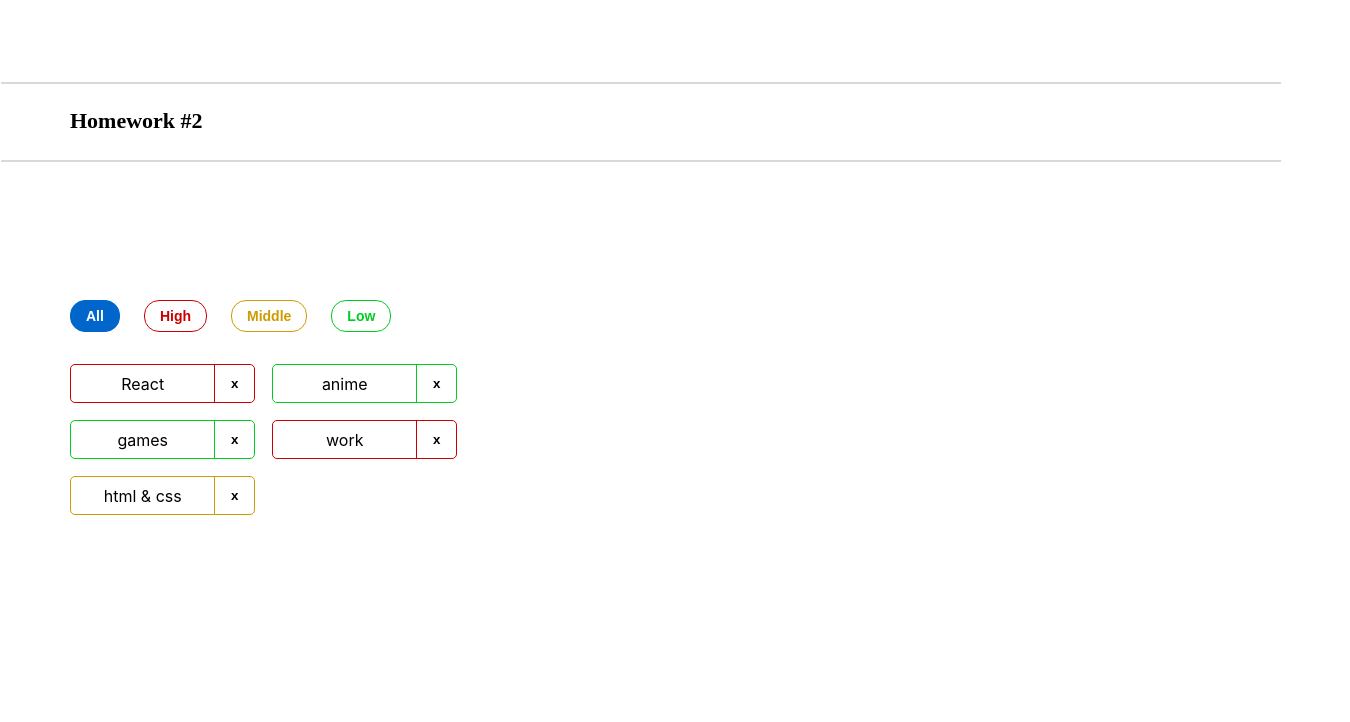
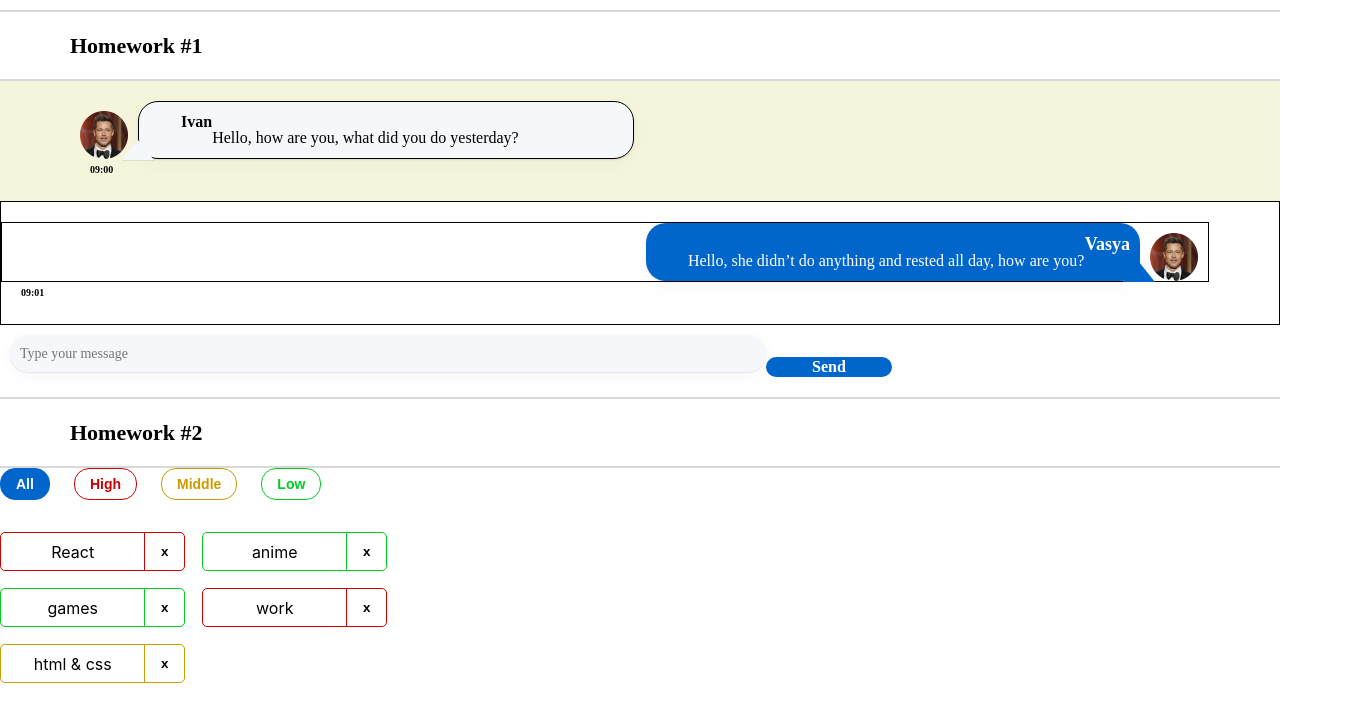
Before and after one commit to Albert1978lans/dz-monday-1, a React (Create React App) app: page /#/ in a window 1280 px wide. Shown: the top 722 px of the page, 1350 px wide, since content can reach past the window. Built offline with nearby package versions, Linux system fonts and the light colour scheme.

Commit message:
Начал переделывать css

```diff
--- a/src/s1-main/App.module.css
+++ b/src/s1-main/App.module.css
@@ -7,52 +7,27 @@
     top: 0px;
 }
 
+#hw1 {
+
+}
 
 .hw {
+    display: block;
+    position: relative;
+    top: 0px;
     background-color: white;
-    position: absolute;
-    width: 1280px;
-    height: 373px;
-    left: 70px;
-    top: 300px;
 }
 
 .hwTitle {
-    position: absolute;
-    width: 165px;
-    height: 27px;
-    left: 70px;
-    top: 107px;
     font-family: 'Montserrat';
     font-style: normal;
     font-weight: 600;
     font-size: 22px;
     line-height: 27px;
     color: black;
+    padding: 20px 70px;
+    width: 100%;
+    border-bottom: 2px solid #D9D9D9;
+    border-top: 2px solid #D9D9D9;
+    margin-top: 10px;
 }
-
-.hwTitle:before {
-    content: '';
-    display: block;
-    background-color: #D9D9D9;
-    position: absolute;
-    width: 1280px;
-    height: 2px;
-    left: -69px;
-    top: -25px;
-
-    /*border: 1px solid #D9D9D9;*/
-}
-
-.hwTitle:after {
-    content: '';
-    display: block;
-    background-color: #D9D9D9;
-    position: absolute;
-    width: 1280px;
-    height: 2px;
-    left: -69px;
-    top: 53px;
-
-    /*border: 1px solid #D9D9D9;*/
-}
--- a/src/s1-main/App.tsx
+++ b/src/s1-main/App.tsx
@@ -1,12 +1,12 @@
 import React from 'react'
 import s from './App.module.css'
-// import HW1 from '../s2-homeworks/hw01/HW1'
+import HW1 from '../s2-homeworks/hw01/HW1'
 import HW2 from "../s2-homeworks/hw02/HW2";
 
 function App() {
     return (
         <div className={s.App}>
-            {/*<HW1/>*/}
+            <HW1/>
             {/*раскомментировать по ходу выполнения*/}
             <HW2/>
             {/*<HW3/>*/}
--- a/src/s2-homeworks/hw01/HW1.tsx
+++ b/src/s2-homeworks/hw01/HW1.tsx
@@ -65,6 +65,9 @@ const HW1 = () => {
                 <div>
                     <Message message={message0} />
                     <FriendMessage message={friendMessage0} />
+                    {/*<Message message={message0} />*/}
+                    {/*<Message message={message0} />*/}
+                    {/*<FriendMessage message={friendMessage0} />*/}
                 </div>
 
                 {/*для автоматической проверки дз (не менять)*/}
--- a/src/s2-homeworks/hw01/friend-message/FriendMessage.module.css
+++ b/src/s2-homeworks/hw01/friend-message/FriendMessage.module.css
@@ -1,34 +1,26 @@
 .friendMessage {
-    position: absolute;
-    width: 575px;
-    height: 77px;
-    right: 70px;
-    top: 168px;
+    background-color: white;
+    padding: 20px 70px 20px 0;
+    border: 1px solid black;
 }
 
 .friendImageAndText {
-    position: absolute;
-    width: 575px;
-    height: 77px;
-    left: 0px;
-    top: 0px;
+    display: flex;
+    flex-direction: row-reverse;
+    border: 1px solid black;
 }
 
 .friendImageAndText img {
-    position: absolute;
     width: 48px;
-    height: 48px;
-    top: 12px;
-    right: 0px;
+    margin: 10px 10px 0 10px;
 }
 
 .friendText {
-    position: absolute;
-    width: 527px;
-    height: 60px;
-    right: 60px;
-    bottom: 17px;
-
+    width: 41%;
+    display: flex;
+    justify-content: space-between;
+    flex-direction: row-reverse;
+    padding: 10px;
     border-radius: 20px;
     background: #0066CC;
     box-shadow: 0px 5px 20px rgba(29, 33, 38, 0.03), 0px 1px 2px rgba(29, 33, 38, 0.1);
@@ -38,20 +30,16 @@
     content: "";
     width: 0px;
     height: 0px;
-    position: absolute;
-    top: 40px;
-    left: 97%;
+    position: relative;
+    top: 29px;
+    left: 467px;
     border-left: 16px solid transparent;
     border-right: 16px solid transparent;
     border-bottom: 20px solid #0066CC;
 }
 
 .friendName {
-    position: absolute;
-    width: 40px;
-    height: 22px;
-    right: 12px;
-    top: 7px;
+    align-self: flex-start;
 
     font-family: 'Montserrat';
     font-style: normal;
@@ -65,11 +53,7 @@
 }
 
 .friendMessageText {
-    position: absolute;
-    width: 489px;
-    height: 20px;
-    right: 25px;
-    top: 32px;
+    align-self: flex-end;
 
     font-family: 'Montserrat';
     font-style: normal;
@@ -83,17 +67,11 @@
 }
 
 .friendTime {
-    position: absolute;
-    width: 26px;
-    height: 12px;
-    top: 65px;
-    right: 11px;
-
     font-family: 'Montserrat';
     font-style: normal;
     font-weight: 600;
     font-size: 10px;
     line-height: 12px;
-
     color: #000000;
+    padding: 5px 0 5px 20px;
 }
--- a/src/s2-homeworks/hw01/message-sender/MessageSender.module.css
+++ b/src/s2-homeworks/hw01/message-sender/MessageSender.module.css
@@ -1,18 +1,10 @@
 .sendForm {
-    position: absolute;
-    width: 100%;
-    height: 40px;
-    left: 70px;
-    top: 408px;
+    padding: 10px;
 }
 
 .textarea {
-    position: absolute;
-    width: 976px;
-    height: 40px;
-    left: 0;
-    top: 0;
 
+    width: 60%;
     padding: 0 0 0 10px;
     background: #F5F7FB;
     box-shadow: 0 5px 20px rgba(29, 33, 38, 0.03), 0 1px 2px rgba(29, 33, 38, 0.1);
@@ -32,9 +24,7 @@
 }
 
 textarea::placeholder {
-    position: absolute;
-    top: 6px;
-    left: 24px;
+
     font-family: 'Montserrat';
     font-style: normal;
     font-weight: 400;
@@ -43,12 +33,8 @@ textarea::placeholder {
 }
 
 .button {
-    position: absolute;
-    width: 120px;
-    height: 40px;
-    right: 70px;
-    top: 0;
 
+    width: 10%;
     background: #0066CC;
     border-radius: 20px;
     border: none;
--- a/src/s2-homeworks/hw01/message/Message.module.css
+++ b/src/s2-homeworks/hw01/message/Message.module.css
@@ -1,59 +1,43 @@
 .message {
-    position: absolute;
-    width: 462px;
-    height: 77px;
-    left: 70px;
-    top: 275px;
+    background-color: beige;
+    padding: 20px 0 20px 70px;
 }
 
 .imageAndText {
-    position: absolute;
-    width: 462px;
-    height: 77px;
-    left: 0px;
-    top: 0px;
+    display: flex;
 }
 
 .imageAndText img {
-    position: absolute;
     width: 48px;
-    height: 48px;
-    left: 0px;
-    top: 12px;
+    margin: 10px 10px 0 10px;
 }
 
 .text {
-    position: absolute;
-    width: 414px;
-    height: 60px;
-    left: 60px;
-    top: 0px;
+    border: 1px solid black;
+    width: 41%;
+    display: flex;
+    justify-content: flex-start;
     border-radius: 20px;
-
+    padding: 10px;
     background: #F5F7FB;
     box-shadow: 0px 5px 20px rgba(29, 33, 38, 0.03), 0px 1px 2px rgba(29, 33, 38, 0.1);
 }
 
-.text:after {
+.text:before {
     content: "";
     width: 0px;
     height: 0px;
-    position: absolute;
-    top: 40px;
-    left: -4%;
+    position: relative;
+    top: 28px;
+    left: -27px;
     border-left: 16px solid transparent;
     border-right: 16px solid transparent;
     border-bottom: 20px solid #F5F7FB;
     box-shadow: 0px 1px 0px rgba(29, 33, 38, 0.1);
 }
-
+/*#F5F7FB*/
 .name {
-    position: absolute;
-    width: 35px;
-    height: 20px;
-    left: 12px;
-    top: 8px;
-
+    align-self: flex-start;
     font-family: 'Montserrat';
     font-style: normal;
     font-weight: 600;
@@ -65,34 +49,23 @@
 }
 
 .messageText {
-    position: absolute;
-    width: 374px;
-    height: 20px;
-    right: 13px;
-    bottom: 8px;
-
+    align-self: flex-end;
     font-family: 'Montserrat';
     font-style: normal;
     font-weight: 400;
     font-size: 16px;
     line-height: 20px;
 
-
     color: #000000;
 }
 
 .time {
-    position: absolute;
-    width: 29px;
-    height: 12px;
-    left: 10px;
-    top: 65px;
 
     font-family: 'Montserrat';
     font-style: normal;
     font-weight: 600;
     font-size: 10px;
     line-height: 12px;
-
     color: #000000;
+    padding: 5px 0 5px 20px;
 }
```
